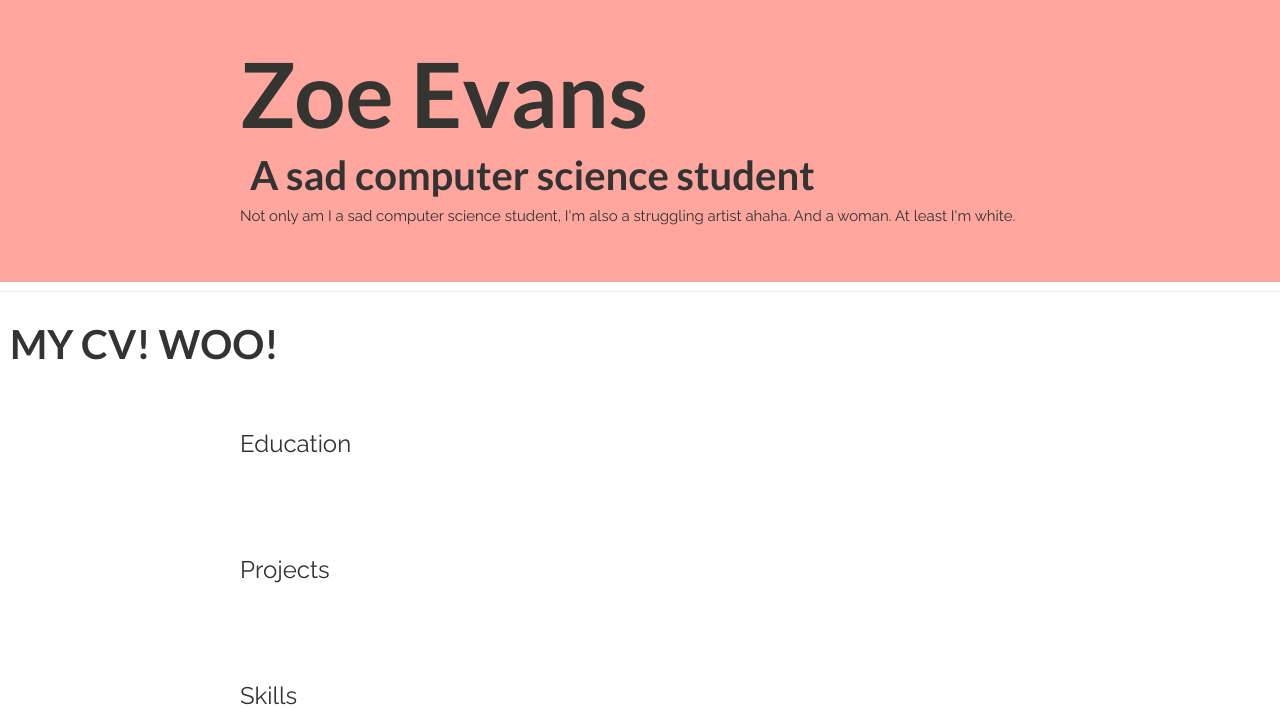
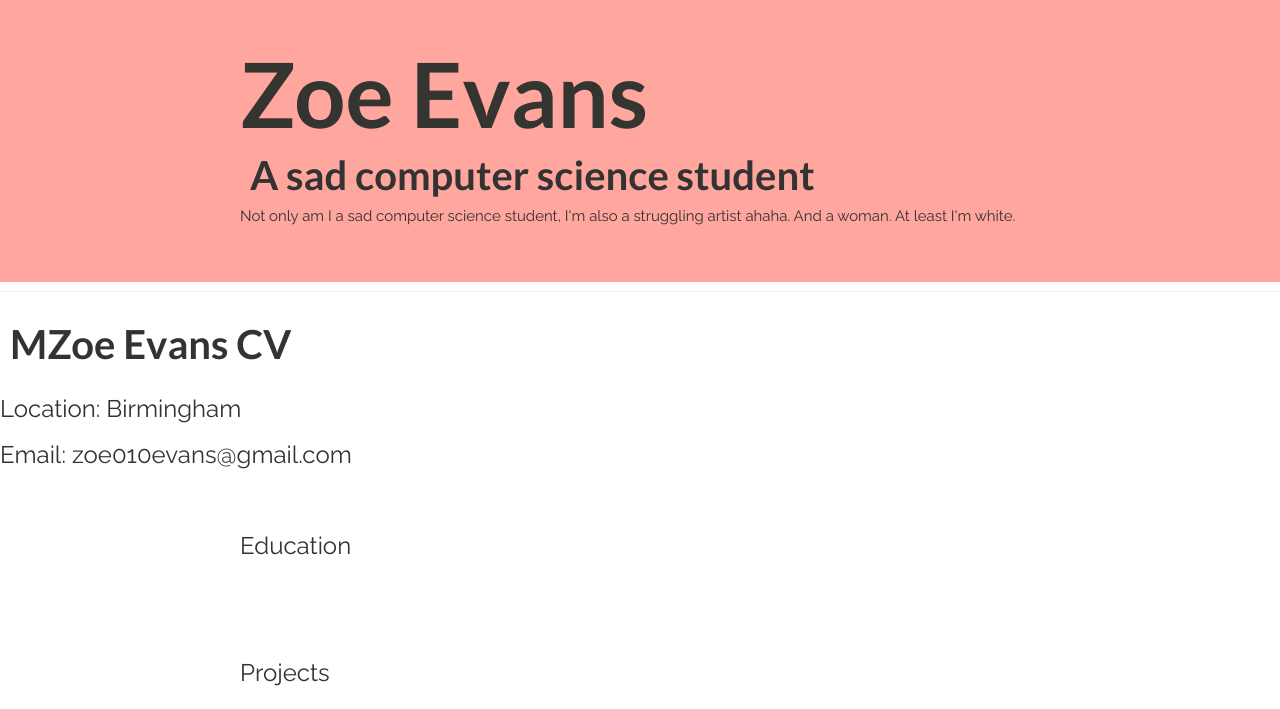
Before and after one commit to zoe013evans/BridgingCoursework, a Django app: page /cv in a window 1280 px wide. Shown: the part 56-765 px from the top of the page. Run offline with Django 3.2, Linux system fonts and the light colour scheme; data that the repository does not hold is empty; some libraries are stand-ins or nearby versions.

Commit message:
Adding the cv static stuff

```diff
--- a/blog/static/css/blog.css
+++ b/blog/static/css/blog.css
@@ -147,7 +147,7 @@ footer{
 	list-style-type: none;
 	padding: 0;
 	display: inline-flex;
-	justify-content: space-between 30px;
+
 
 
 }
--- a/blog/templates/blog/cv.html
+++ b/blog/templates/blog/cv.html
@@ -2,7 +2,9 @@
 
 {% block content %}
 
-<h2>MY CV! WOO!</h2>
+<h2>MZoe Evans CV</h2>
+<h3>Location: Birmingham</h3>
+<h3>Email: zoe010evans@gmail.com</h3>
 
 
 <!-- **************** EDUCATION  ****************-->
```
